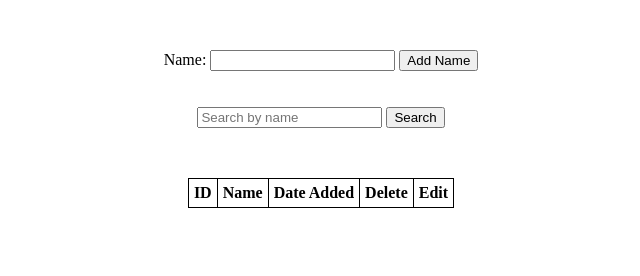
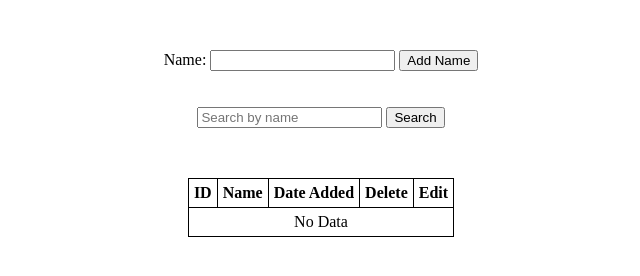
Before and after one commit to isaiahsilvani/node-express-mysql-tutorial, a plain HTML site: page client/index.html in a window 1280 px wide. Shown: the whole page, without its empty margins (319-959 px from the left). Drawn offline with Linux system fonts and the light colour scheme.

Commit message:
DOMContentLoaded event listener

```diff
--- a/client/index.html
+++ b/client/index.html
@@ -28,6 +28,9 @@
         <th>Delete</th>
         <th>Edit</th>
       </thead>
+      <tbody>
+
+      </tbody>
     </table>
 
 
--- a/client/script.js
+++ b/client/script.js
@@ -0,0 +1,17 @@
+// Add Event Listener to DOMContentLoaded event that will load the table from the database.
+// If the table is empty, set the table's innerhtml to no data.
+document.addEventListener('DOMContentLoaded', function() {
+  // Call loadHTMLTable and pass an empty array for now. Will replace with actual data from
+  // mySQL database
+  loadHTMLTable([])
+})
+
+function loadHTMLTable(data) {
+  //
+  const table = document.querySelector('table tbody')
+  let tableHtml = ""
+
+  if (data.length === 0) {
+    table.innerHTML = "<tr><td class='no-data' colspan='5'>No Data</td></tr>"
+  }
+}
```
